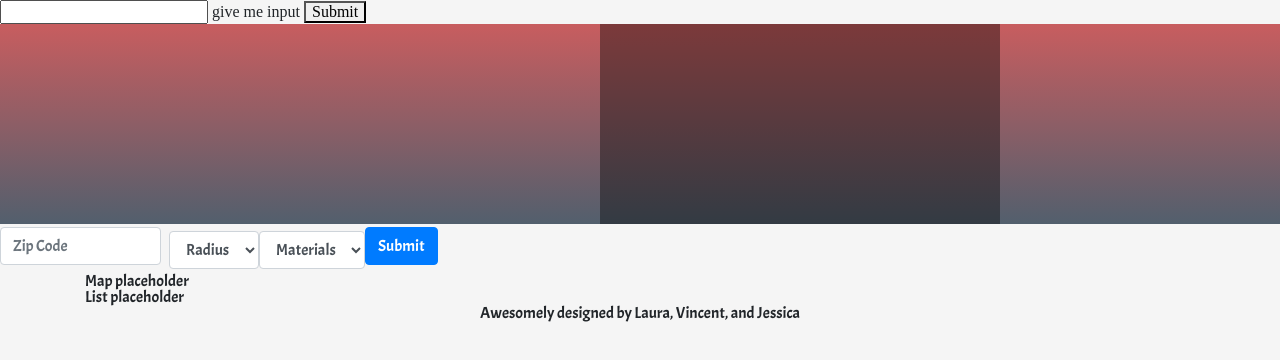
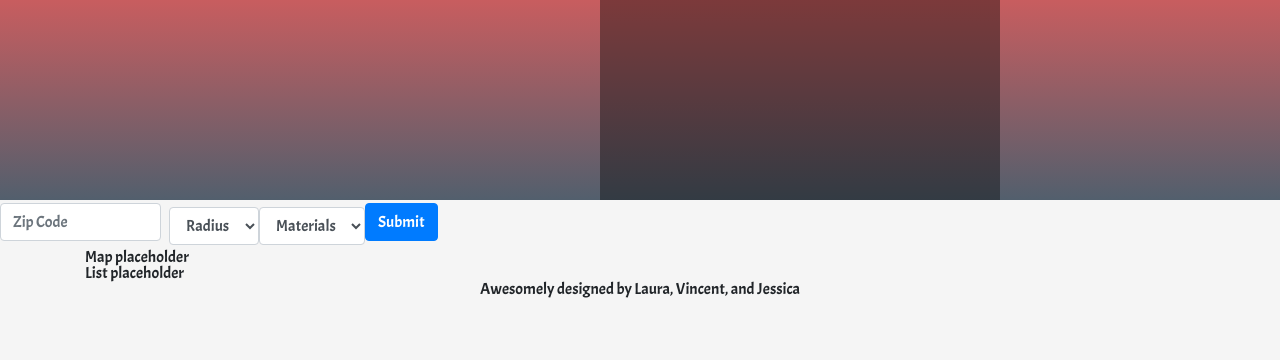
Before and after one commit to Jebbla/Practice, a plain HTML site: page index.html in a window 1280 px wide. Shown: the top 360 px of the page. Drawn offline with nearby package versions, Linux system fonts and the light colour scheme; no server answers.

Commit message:
Update index.html

```diff
--- a/index.html
+++ b/index.html
@@ -18,18 +18,7 @@
 
 
   <!--Granim.js -->
- <input type="text" id="userInput"=> give me input</input>
-<button onclick="test()">Submit</button>
 
-<!-- add this line for function to write into -->
-<p id="demo"></p>
-
-<script type="text/javascript">
-function test(){
-    var zipCode = document.getElementById("userInput").value;
-    document.getElementById("demo").innerHTML = userInput;
-}
-</script>
 
 
 
```
